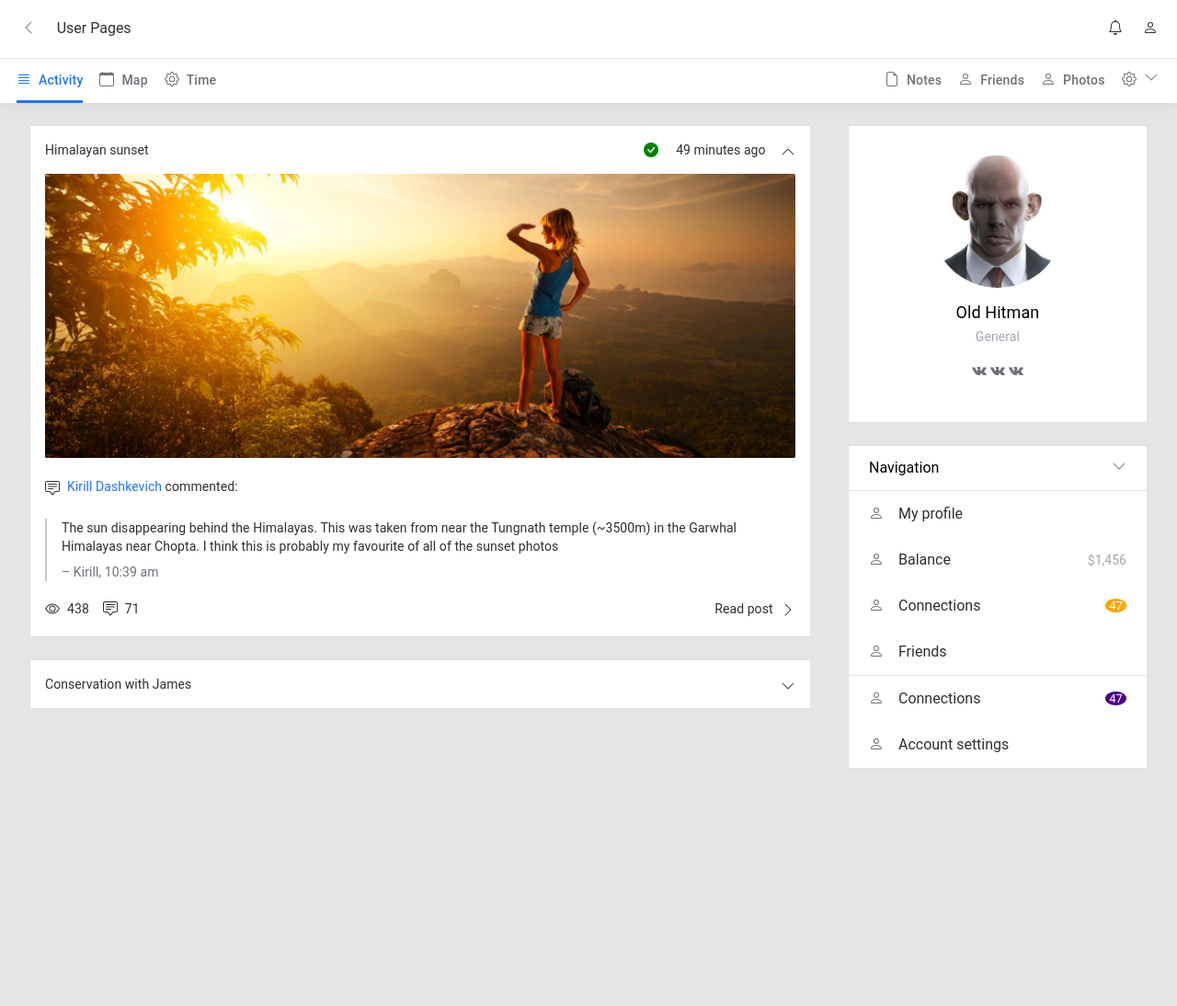
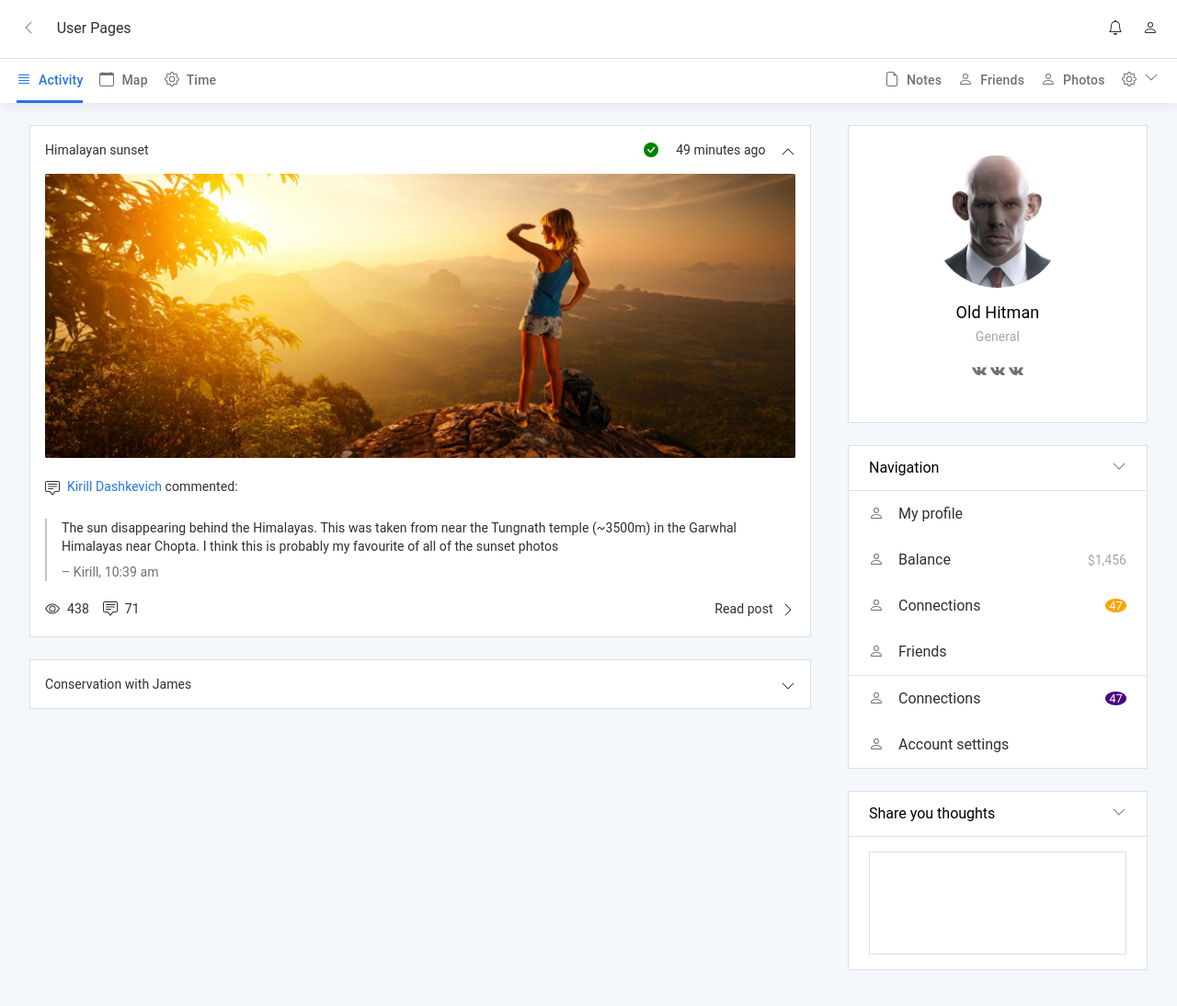
Before and after one commit to Volkov190/HimalayanSunset, a website built with webpack: page src/index.html in a window 1280 px wide. Shown: the whole page at 92% size. Built offline with nearby package versions, Linux system fonts and the light colour scheme.

Commit message:
message-box layout

```diff
--- a/src/index.html
+++ b/src/index.html
@@ -258,9 +258,9 @@
                     </div>
                 </div>
                 <div class="right-activity-content__navigation navigation">
-                    <div class="navigation__header">
-                        <div class="navigation__title">Navigation</div>
-                        <div class="navigation__minimize-icon">
+                    <div class="navigation__header right-menu-header">
+                        <div class="right-menu-header__title">Navigation</div>
+                        <div class="right-menu-header__minimize-icon">
                             <svg xmlns="http://www.w3.org/2000/svg" width="16" height="16" fill="currentColor" class="bi bi-chevron-down" viewBox="0 0 16 16">
                                 <path fill-rule="evenodd" d="M1.646 4.646a.5.5 0 0 1 .708 0L8 10.293l5.646-5.647a.5.5 0 0 1 .708.708l-6 6a.5.5 0 0 1-.708 0l-6-6a.5.5 0 0 1 0-.708z"/>
                             </svg>
@@ -322,6 +322,19 @@
                             </div>
                         </div>
                 </div>
+                <div class="right-activity-content__message message">
+                    <div class="message__header right-menu-header">
+                        <div class="right-menu-header__title">Share you thoughts</div>
+                        <div class="right-menu-header__minimize-icon">
+                            <svg xmlns="http://www.w3.org/2000/svg" width="16" height="16" fill="currentColor" class="bi bi-chevron-down" viewBox="0 0 16 16">
+                                <path fill-rule="evenodd" d="M1.646 4.646a.5.5 0 0 1 .708 0L8 10.293l5.646-5.647a.5.5 0 0 1 .708.708l-6 6a.5.5 0 0 1-.708 0l-6-6a.5.5 0 0 1 0-.708z"/>
+                            </svg>
+                        </div>
+                    </div>
+                    <div class="message__mes-box">
+
+                    </div>
+                </div>
             </div>
         </div>
     </main>
--- /dev/null
+++ b/src/styles/content/activity/right-activity-content/message/style.sass
@@ -0,0 +1,14 @@
+$border-color: #DDE0E6
+$back-col: #FFF
+
+.message
+    border: 1px solid $border-color
+    background-color: $back-col
+    &__mes-box
+        height: 110px
+        margin-left: 6.82%
+        margin-right: 6.82%
+        margin-bottom: 16px
+        margin-top: 16px
+        background-color: $back-col
+        border: 1px solid $border-color
--- a/src/styles/content/activity/right-activity-content/navigation/style.sass
+++ b/src/styles/content/activity/right-activity-content/navigation/style.sass
@@ -10,17 +10,17 @@ $borderColor: #DDE0E6
     &__element
         padding-left: 6.82%
         padding-right: 6.82%
-    &__header
-        display: flex
-        height: 48px
-        align-items: center
-        border-bottom: 1px solid $borderColor
-    &__title
-        line-height: 48px
-        color: #000
-    &__minimize-icon
-        margin-left: auto
-        color: #6E7178
+    // &__header
+    //     display: flex
+    //     height: 48px
+    //     align-items: center
+    //     border-bottom: 1px solid $borderColor
+    // &__title
+    //     line-height: 48px
+    //     color: #000
+    // &__minimize-icon
+    //     margin-left: auto
+    //     color: #6E7178
     &__list
         .navigation__element
             // padding-left: 6.82%
--- /dev/null
+++ b/src/styles/content/activity/right-activity-content/right-menu-header/style.sass
@@ -0,0 +1,13 @@
+.right-menu-header
+    display: flex
+    height: 48px
+    align-items: center
+    border-bottom: 1px solid #DDE0E6
+    padding-left: 6.82%
+    padding-right: 6.82%
+    &__title
+        line-height: 48px
+        color: #000
+    &__minimize-icon
+        margin-left: auto
+        color: #6E7178
--- a/src/styles/content/activity/right-activity-content/style.sass
+++ b/src/styles/content/activity/right-activity-content/style.sass
@@ -1,7 +1,10 @@
 .right-activity-content
     width: 26.82%
+    &__navigation,
     &__profile
         margin-bottom: 24px
 
+@import './right-menu-header/style'
 @import './profile/style'
 @import './navigation/style'
+@import './message/style'
--- a/src/styles/main.sass
+++ b/src/styles/main.sass
@@ -7,7 +7,7 @@ body
     font-size: 16px
     font-height: 24px
     color: #2D2F33
-    background-color: #E5E5E5
+    background-color: #F4F7FB
 
 @import './header/style'
 @import './content/style'
```
